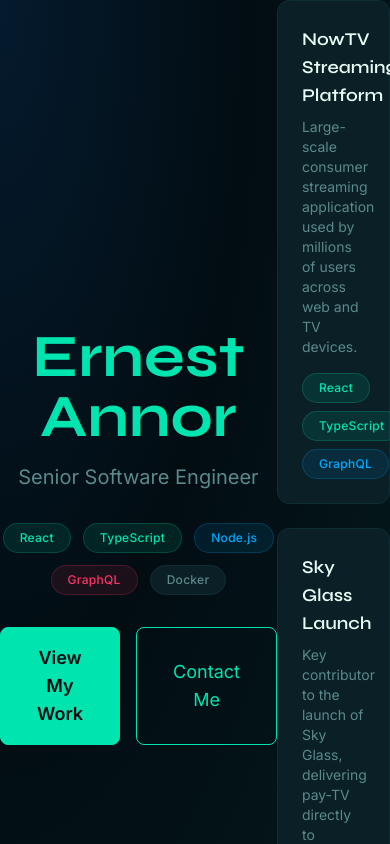
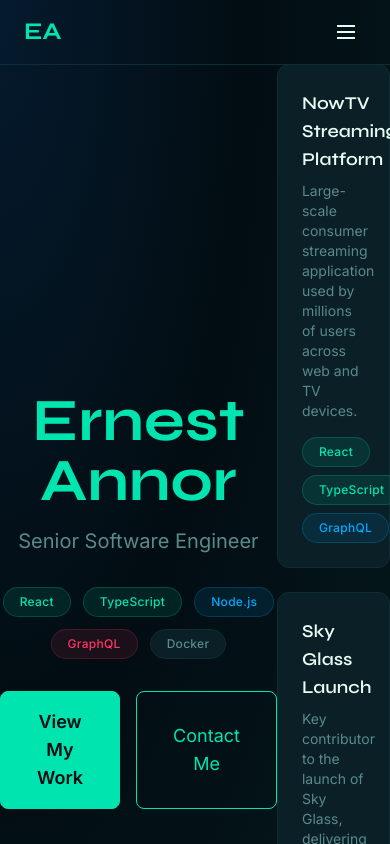
Before and after one commit to we2annor/ernest-annor, a Next.js app in the folder apps/web/: page / in a window 390 px wide. Shown: the top 844 px of the page. Built offline with nearby package versions, Linux system fonts and the light colour scheme.

Commit message:
feat: add Nav component with tests

```diff
--- a/apps/web/app/globals.css
+++ b/apps/web/app/globals.css
@@ -32,6 +32,38 @@
       #051a1f 100%);
 }
 
+[data-gradient="home"] {
+  background: radial-gradient(ellipse at top left, #051a2e 0%, #020d12 45%, #051a1f 100%);
+}
+
+[data-gradient="about"] {
+  background: radial-gradient(ellipse at top right, #0a1a2e 0%, #020d12 45%, #051a1f 100%);
+}
+
+[data-gradient="experience"] {
+  background: radial-gradient(ellipse at bottom left, #051a1a 0%, #020d12 45%, #0a1a2e 100%);
+}
+
+[data-gradient="projects"] {
+  background: radial-gradient(ellipse at center, #1a051a 0%, #020d12 45%, #051a1f 100%);
+}
+
+[data-gradient="blog"] {
+  background: radial-gradient(ellipse at top, #051a2e 0%, #020d12 55%, #1a0a05 100%);
+}
+
+[data-gradient="contact"] {
+  background: radial-gradient(ellipse at bottom right, #051a1f 0%, #020d12 45%, #1a051a 100%);
+}
+
+[data-gradient="cv"] {
+  background: radial-gradient(ellipse at center top, #0a1a0a 0%, #020d12 45%, #051a2e 100%);
+}
+
+[data-gradient="uses"] {
+  background: radial-gradient(ellipse at bottom, #051a2e 0%, #020d12 45%, #0a051a 100%);
+}
+
 /* Base styles */
 @layer base {
   * {
@@ -53,6 +85,7 @@ body {
   min-height: 100vh;
   -webkit-font-smoothing: antialiased;
   -moz-osx-font-smoothing: grayscale;
+  transition: background 0.8s
 }
 
 /* Selection colour */
--- a/apps/web/app/layout.tsx
+++ b/apps/web/app/layout.tsx
@@ -1,6 +1,8 @@
 import type { Metadata } from "next";
 import { Syne, Inter, JetBrains_Mono } from "next/font/google";
 import "./globals.css";
+import { Nav } from "@/components/layout/Nav";
+import { GradientBackground } from "@/components/layout/GradientBackground";
 
 const syne = Syne({
   subsets: ["latin"],
@@ -71,7 +73,11 @@ export default function RootLayout({
       className={`${syne.variable} ${inter.variable} ${jetbrainsMono.variable}`}
       suppressHydrationWarning
     >
-      <body>{children}</body>
+      <body className='min-h-screen'>
+        <GradientBackground />
+        <Nav />
+        <main className='pt-16'>{children}</main>
+      </body>
     </html>
   );
 }
--- /dev/null
+++ b/apps/web/components/layout/GradientBackground.tsx
@@ -0,0 +1,26 @@
+"use client";
+
+import { useEffect } from "react";
+import { usePathname } from "next/navigation";
+
+const routeGradients: Record<string, string> = {
+  "/": "home",
+  "/about": "about",
+  "/experience": "experience",
+  "/projects": "projects",
+  "/blog": "blog",
+  "/contact": "contact",
+  "/cv": "cv",
+  "/uses": "uses",
+};
+
+export function GradientBackground() {
+  const pathname = usePathname();
+
+  useEffect(() => {
+    const gradient = routeGradients[pathname] ?? "home";
+    document.body.setAttribute("data-gradient", gradient);
+  }, [pathname]);
+
+  return null;
+}
--- /dev/null
+++ b/apps/web/components/layout/Nav.tsx
@@ -0,0 +1,147 @@
+"use client";
+
+import Link from "next/link";
+import { usePathname } from "next/navigation";
+import { useEffect, useState } from "react";
+import { Button } from "../ui/Button";
+
+const navlinks = [
+  { label: "About", href: "/about" },
+  { label: "Experience", href: "/experience" },
+  { label: "Projects", href: "/projects" },
+  { label: "Blog", href: "/blog" },
+  { label: "Uses", href: "/uses" },
+  { label: "CV", href: "/cv" },
+];
+
+export function Nav() {
+  const pathname = usePathname();
+  const [menuOpenPathname, setMenuOpenPathname] = useState<string | null>(null);
+  const isMenuOpen = menuOpenPathname === pathname;
+  const [isScrolled, setIsScrolled] = useState(false);
+
+  useEffect(() => {
+    const handleScroll = () => {
+      setIsScrolled(window.scrollY > 20);
+    };
+
+    window.addEventListener("scroll", handleScroll);
+    return () => window.removeEventListener("scroll", handleScroll);
+  }, []);
+
+  return (
+    <header
+      className={`fixed top-0 left-0 right-0 z-50
+    transition-all duration-300
+    ${isScrolled ? "bg-background/90 backdrop-blur-md border-b border-border" : "bg-transparent"}`}
+    >
+      <nav
+        className='max-w-6xl mx-auto px-6 h-16 flex items-center justify-between'
+        role='navigation'
+        aria-label='Main navigation'
+      >
+        {/* Logo */}
+        <Link
+          href='/'
+          className='font-syne font-bold text-2xl text-accent hover:opacity-80 transition-opacity'
+          aria-label='Ernest Annor - Home'
+        >
+          EA
+        </Link>
+        {/* Desktop links */}
+        <ul className='hidden md:flex items-center gap-8' role='list'>
+          {navlinks.map(({ label, href }) => {
+            const isActive = pathname === href;
+            return (
+              <li key={href}>
+                <Link
+                  href={href}
+                  className={`text-base font-medium transition-colors duration-200
+                            relative after:absolute after:-bottom-2.5 after:left-0
+                    after:h-0.5 after:bg-accent after:transition-all after:duration-200
+                        ${isActive ? "text-accent after:w-full" : "text-text-muted hover:text-text-primary after:w-0 hover:after:w-full"}`}
+                  aria-current={isActive ? "page" : undefined}
+                >
+                  {label}
+                </Link>
+              </li>
+            );
+          })}
+        </ul>
+
+        {/* Desktop CTA */}
+        <div className='hidden md:flex items-center'>
+          <Button as='a' href='/contact' variant='outline' size='sm'>
+            Contact Me
+          </Button>
+        </div>
+        {/* Mobile menu button */}
+        <button
+          className='md:hidden text-text-primary p-2 rounded-lg hover:bg-surface transition-colors cursor-pointer'
+          onClick={() => setMenuOpenPathname(isMenuOpen ? null : pathname)}
+          aria-expanded={isMenuOpen}
+          aria-controls='mobile-menu'
+          aria-label={isMenuOpen ? "Close menu" : "Open menu"}
+        >
+          <svg
+            width='24'
+            height='24'
+            viewBox='0 0 24 24'
+            fill='none'
+            stroke='currentColor'
+            strokeWidth='2'
+            aria-hidden='true'
+          >
+            {isMenuOpen ? (
+              <>
+                <line x1='18' y1='6' x2='6' y2='18' />
+                <line x1='6' y1='6' x2='18' y2='18' />
+              </>
+            ) : (
+              <>
+                <line x1='3' y1='6' x2='21' y2='6' />
+                <line x1='3' y1='12' x2='21' y2='12' />
+                <line x1='3' y1='18' x2='21' y2='18' />
+              </>
+            )}
+          </svg>
+        </button>
+      </nav>
+
+      {/* Mobile menu */}
+      <div
+        id='mobile-menu'
+        className={`md:hidden border-t border-border transition-all duration-300 overflow-hidden ${isMenuOpen ? "max-h-96 bg-background/95 backdrop-blur-md" : "max-h-0"}`}
+        aria-hidden={!isMenuOpen}
+      >
+        <ul className='px-6 py-4 space-y-4' role='list'>
+          {navlinks.map(({ label, href }) => {
+            const isActive = pathname === href;
+            return (
+              <li key={href}>
+                <Link
+                  href={href}
+                  className={`block text-sm font-medium transition-colors duration-200 ${isActive ? "text-accent" : "text-text-muted hover:text-text-primary"}`}
+                  aria-current={isActive ? "page" : undefined}
+                >
+                  {label}
+                </Link>
+              </li>
+            );
+          })}
+          <li>
+            <Button
+              as='a'
+              href='/contact'
+              variant='outline'
+              size='sm'
+              className='w-full justify-center'
+            >
+              Contact Me
+            </Button>
+          </li>
+        </ul>
+      </div>
+    </header>
+  );
+}
```
Also changed, not shown: 1 other file (tests, documents, lock files or other folders).
